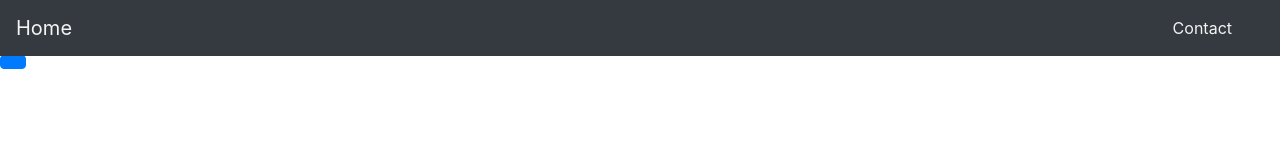
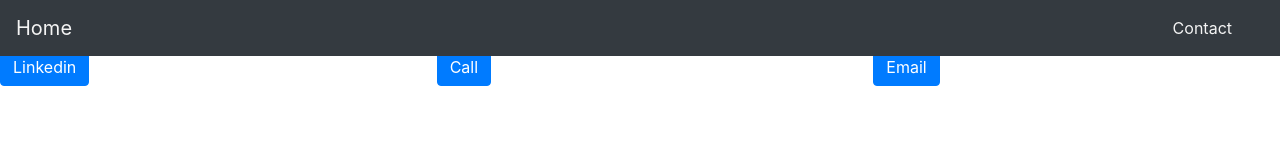
Before and after one commit to jrubino22/portfolio-site, a website: page contact.html in a window 1280 px wide. Drawn offline with nearby package versions, Linux system fonts and the light colour scheme.

Commit message:
more buttons

```diff
--- a/contact.html
+++ b/contact.html
@@ -30,19 +30,21 @@
         </div>
     </nav>
 
-    <div class="row">
-        <div class="col-md-4 col-xs-8">
-            <button type="button" class="btn btn-primary"></button>
+    <div class="row mt-5">
+        <div class="col-md-4 col-xs-8 ">
+            <a href="https://www.linkedin.com/in/joseph-rubino-a33a31161/">
+                <button type="button" class="btn btn-primary mx-auto">Linkedin</button>
+            </a>
         </div>
-    </div>
-    <div class="row">
-        <div class="col-md-4 col-xs-8">
-            <button type="button" class="btn btn-primary"></button>
+        <div class="col-md-4 col-xs-8 mx-auto">
+            <a href="https://www.linkedin.com/in/joseph-rubino-a33a31161/">
+                <button type="button" class="btn btn-primary">Call</button>
+            </a>
         </div>
-    </div>
-    <div class="row">
-        <div class="col-md-4 col-xs-8">
-            <button type="button" class="btn btn-primary"></button>
+        <div class="col-md-4 col-xs-8 mx-auto">
+            <a href="https://www.linkedin.com/in/joseph-rubino-a33a31161/">
+                <button type="button" class="btn btn-primary">Email</button>
+            </a>
         </div>
     </div>
 
```
